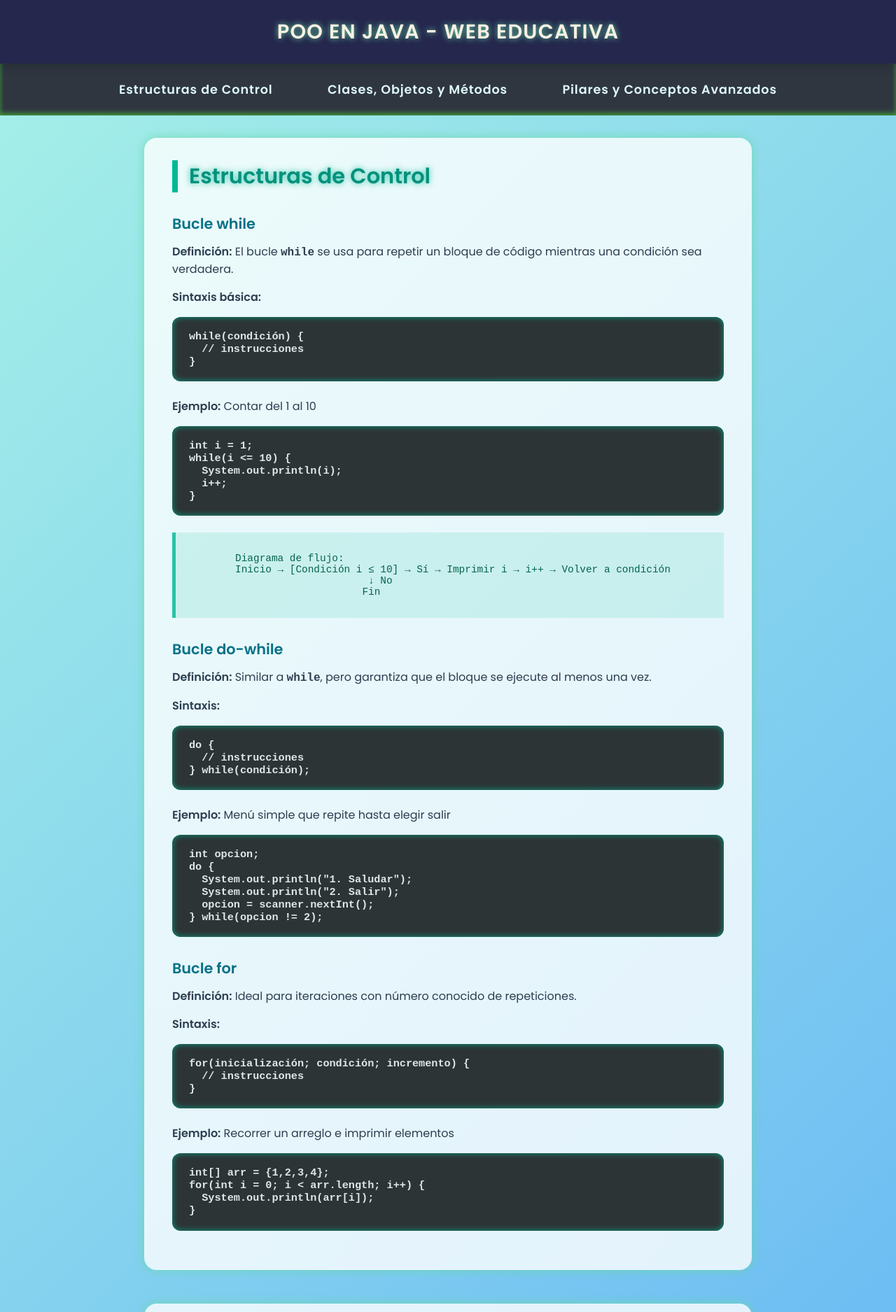
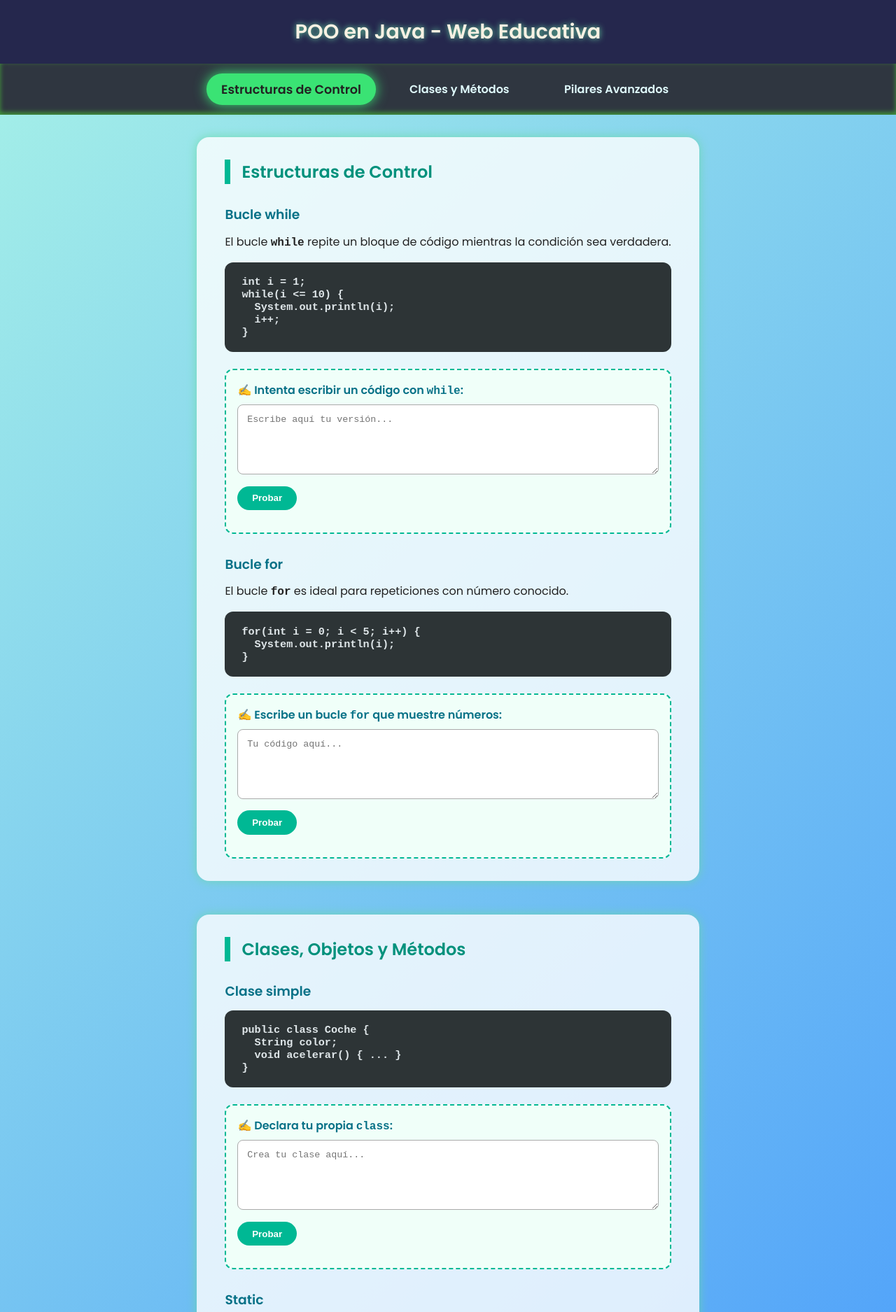
Before and after one commit to miguelangeldh025-jpg/username.github.io, a plain HTML site: page index.html in a window 1280 px wide. Shown: the top 1875 px of the page at 70% size. Drawn offline with Linux system fonts and the light colour scheme.

Commit message:
Update index.html

```diff
--- a/index.html
+++ b/index.html
@@ -5,359 +5,191 @@
   <meta name="viewport" content="width=device-width, initial-scale=1" />
   <title>POO en Java - Web Educativa</title>
 
-  <!-- Fuente moderna y amigable -->
+  <!-- Fuente moderna -->
   <link href="https://fonts.googleapis.com/css2?family=Poppins:wght@400;600&display=swap" rel="stylesheet" />
 
   <style>
     /* Reset básico */
-    * {
-      margin: 0; padding: 0; box-sizing: border-box;
-    }
+    * { margin: 0; padding: 0; box-sizing: border-box; }
     body {
       font-family: 'Poppins', sans-serif;
       background: linear-gradient(135deg, #a6f1e7, #3a8dff);
       color: #222;
       min-height: 100vh;
-      display: flex;
-      flex-direction: column;
+      display: flex; flex-direction: column;
     }
     header {
-      background: #25274d;
-      color: #f7f1e3;
-      padding: 1.5rem 2rem;
-      position: sticky;
-      top: 0;
-      z-index: 1000;
-      box-shadow: 0 0 12px #1d1f2a;
-      font-weight: 700;
-      font-size: 1.8rem;
-      letter-spacing: 1.2px;
-      text-align: center;
-      text-transform: uppercase;
+      background: #25274d; color: #f7f1e3;
+      padding: 1.5rem 2rem; text-align: center;
+      font-weight: 700; font-size: 1.8rem;
       text-shadow: 0 0 8px #68d9a4;
-      user-select: none;
+      position: sticky; top: 0; z-index: 1000;
     }
     nav {
-      background: #2f3640;
-      display: flex;
-      justify-content: center;
-      gap: 2.5rem;
-      padding: 1rem 0;
-      box-shadow: inset 0 -3px 7px #4cd137aa;
-      user-select: none;
+      background: #2f3640; display: flex;
+      justify-content: center; gap: 2.5rem;
+      padding: 1rem 0; box-shadow: inset 0 -3px 7px #4cd137aa;
     }
     nav a {
-      color: #dff9fb;
-      font-weight: 600;
-      text-decoration: none;
-      padding: 0.5rem 1.2rem;
-      border-radius: 50px;
-      transition: all 0.3s ease;
-      letter-spacing: 0.9px;
-      font-size: 1.1rem;
+      color: #dff9fb; font-weight: 600;
+      text-decoration: none; padding: 0.5rem 1.2rem;
+      border-radius: 50px; transition: 0.3s;
     }
     nav a:hover, nav a.active {
-      background: #3ae374;
-      color: #222;
-      box-shadow: 0 0 16px #3ae374;
-      transform: scale(1.1);
+      background: #3ae374; color: #222;
+      box-shadow: 0 0 16px #3ae374; transform: scale(1.1);
     }
-    main {
-      flex-grow: 1;
-      max-width: 900px;
-      margin: 2rem auto;
-      padding: 0 1rem;
-      user-select: text;
+    main { flex-grow: 1; max-width: 900px; margin: 2rem auto; padding: 0 1rem; }
+    section {
+      background: #ffffffcc; margin-bottom: 3rem;
+      border-radius: 18px; padding: 2rem 2.5rem;
+      box-shadow: 0 0 14px #68d9a4cc;
     }
-    section {
-      background: #ffffffcc;
-      margin-bottom: 3rem;
-      border-radius: 18px;
-      padding: 2rem 2.5rem;
-      box-shadow: 0 0 14px #68d9a4cc;
-      transition: background 0.3s ease;
+    section:hover { background: #d4f8e8cc; }
+    h2 {
+      color: #00917c; margin-bottom: 1.5rem;
+      border-left: 8px solid #00b894; padding-left: 1rem;
     }
-    section:hover {
-      background: #d4f8e8cc;
+    h3 { margin-top: 1.8rem; margin-bottom: 0.8rem; color: #077187; }
+    p { font-size: 1rem; line-height: 1.5; margin-bottom: 1rem; }
+    pre {
+      background: #2d3436; color: #dfe6e9;
+      padding: 1.2rem 1.5rem; border-radius: 12px;
+      font-family: 'Courier New', monospace;
+      font-size: 0.95rem; margin-bottom: 1.5rem;
     }
-    h2 {
-      color: #00917c;
-      margin-bottom: 1.5rem;
-      font-weight: 800;
-      border-left: 8px solid #00b894;
-      padding-left: 1rem;
-      text-shadow: 0 0 8px #00b894cc;
-      font-size: 1.9rem;
+    code { font-weight: 700; font-family: 'Courier New', monospace; }
+
+    /* --- Zona de práctica interactiva --- */
+    .practice {
+      margin-top: 1rem; padding: 1rem;
+      border: 2px dashed #00b894; border-radius: 12px;
+      background: #f0fff9;
     }
-    h3 {
-      margin-top: 1.8rem;
-      margin-bottom: 0.8rem;
-      color: #077187;
-      font-weight: 700;
-      font-size: 1.3rem;
+    .practice h4 { margin-bottom: 0.5rem; color: #077187; }
+    .editor {
+      width: 100%; height: 100px; padding: 0.8rem;
+      font-family: monospace; border-radius: 8px;
+      border: 1px solid #aaa; resize: vertical;
     }
-    p {
-      font-size: 1rem;
-      line-height: 1.5;
-      color: #2c3e50;
-      margin-bottom: 1rem;
+    .check-btn {
+      margin-top: 0.6rem; background: #00b894;
+      border: none; padding: 0.6rem 1.3rem;
+      color: white; border-radius: 50px; cursor: pointer;
+      font-weight: 600; transition: 0.3s;
     }
-    pre {
-      background: #2d3436;
-      color: #dfe6e9;
-      padding: 1.2rem 1.5rem;
-      border-radius: 12px;
-      overflow-x: auto;
-      font-family: 'Courier New', Courier, monospace;
-      font-size: 0.95rem;
-      box-shadow: inset 0 0 8px #00b894cc;
-      margin-bottom: 1.5rem;
-      user-select: all;
-    }
-    code {
-      font-weight: 700;
-      font-family: 'Courier New', Courier, monospace;
-    }
-    /* Diagrama texto simplificado */
-    .diagram {
-      background: #00b89422;
-      border-left: 5px solid #00b894cc;
-      padding: 0.8rem 1rem;
-      font-family: monospace;
-      white-space: pre-wrap;
-      margin-bottom: 1.5rem;
-      color: #05644b;
-      font-size: 0.9rem;
-    }
-    /* Botones estilo */
-    button, .btn {
-      background: #00b894;
-      border: none;
-      padding: 0.7rem 1.5rem;
-      color: white;
-      border-radius: 50px;
-      cursor: pointer;
-      font-weight: 600;
-      box-shadow: 0 0 10px #00b894cc;
-      transition: background 0.3s ease, box-shadow 0.3s ease;
-      margin-top: 0.5rem;
-      user-select: none;
-    }
-    button:hover, .btn:hover {
-      background: #00917c;
-      box-shadow: 0 0 18px #00917ccc;
-    }
-    /* Responsive básico */
-    @media (max-width: 600px) {
-      nav {
-        flex-direction: column;
-        gap: 1rem;
-      }
-      main {
-        margin: 1rem;
-        padding: 0 0.5rem;
-      }
-      h2 {
-        font-size: 1.6rem;
-      }
-    }
+    .check-btn:hover { background: #00917c; }
+    .feedback { margin-top: 0.5rem; font-weight: 600; }
+    .feedback.ok { color: #009432; }
+    .feedback.fail { color: #d63031; }
   </style>
 </head>
 <body>
   <header>POO en Java - Web Educativa</header>
   <nav>
     <a href="#control" class="active">Estructuras de Control</a>
-    <a href="#clases">Clases, Objetos y Métodos</a>
-    <a href="#conceptos">Pilares y Conceptos Avanzados</a>
+    <a href="#clases">Clases y Métodos</a>
+    <a href="#conceptos">Pilares Avanzados</a>
   </nav>
 
   <main>
-
     <!-- Sección 1 -->
-    <section id="control" tabindex="0">
+    <section id="control">
       <h2>Estructuras de Control</h2>
 
       <h3>Bucle while</h3>
-      <p><strong>Definición:</strong> El bucle <code>while</code> se usa para repetir un bloque de código mientras una condición sea verdadera.</p>
-      <p><strong>Sintaxis básica:</strong></p>
-      <pre><code>while(condición) {
-  // instrucciones
-}</code></pre>
-      <p><strong>Ejemplo:</strong> Contar del 1 al 10</p>
+      <p>El bucle <code>while</code> repite un bloque de código mientras la condición sea verdadera.</p>
       <pre><code>int i = 1;
 while(i <= 10) {
   System.out.println(i);
   i++;
 }</code></pre>
-      <div class="diagram">
-        Diagrama de flujo:
-        Inicio → [Condición i ≤ 10] → Sí → Imprimir i → i++ → Volver a condición
-                              ↓ No
-                             Fin
+
+      <!-- Interactivo -->
+      <div class="practice">
+        <h4>✍️ Intenta escribir un código con <code>while</code>:</h4>
+        <textarea class="editor" placeholder="Escribe aquí tu versión..."></textarea>
+        <button class="check-btn" data-answer="while">Probar</button>
+        <p class="feedback"></p>
       </div>
 
-      <h3>Bucle do-while</h3>
-      <p><strong>Definición:</strong> Similar a <code>while</code>, pero garantiza que el bloque se ejecute al menos una vez.</p>
-      <p><strong>Sintaxis:</strong></p>
-      <pre><code>do {
-  // instrucciones
-} while(condición);</code></pre>
-      <p><strong>Ejemplo:</strong> Menú simple que repite hasta elegir salir</p>
-      <pre><code>int opcion;
-do {
-  System.out.println("1. Saludar");
-  System.out.println("2. Salir");
-  opcion = scanner.nextInt();
-} while(opcion != 2);</code></pre>
+      <h3>Bucle for</h3>
+      <p>El bucle <code>for</code> es ideal para repeticiones con número conocido.</p>
+      <pre><code>for(int i = 0; i < 5; i++) {
+  System.out.println(i);
+}</code></pre>
 
-      <h3>Bucle for</h3>
-      <p><strong>Definición:</strong> Ideal para iteraciones con número conocido de repeticiones.</p>
-      <p><strong>Sintaxis:</strong></p>
-      <pre><code>for(inicialización; condición; incremento) {
-  // instrucciones
-}</code></pre>
-      <p><strong>Ejemplo:</strong> Recorrer un arreglo e imprimir elementos</p>
-      <pre><code>int[] arr = {1,2,3,4};
-for(int i = 0; i < arr.length; i++) {
-  System.out.println(arr[i]);
-}</code></pre>
+      <div class="practice">
+        <h4>✍️ Escribe un bucle <code>for</code> que muestre números:</h4>
+        <textarea class="editor" placeholder="Tu código aquí..."></textarea>
+        <button class="check-btn" data-answer="for">Probar</button>
+        <p class="feedback"></p>
+      </div>
     </section>
 
     <!-- Sección 2 -->
-    <section id="clases" tabindex="0">
+    <section id="clases">
       <h2>Clases, Objetos y Métodos</h2>
 
-      <h3>Clases y Objetos</h3>
-      <p>Una <strong>clase</strong> es el molde que define atributos y comportamientos (métodos). Un <strong>objeto</strong> es una instancia concreta de esa clase.</p>
-      <p>Analogía: La clase es la "receta" y el objeto es la "galleta" hecha con esa receta.</p>
+      <h3>Clase simple</h3>
       <pre><code>public class Coche {
   String color;
-  String marca;
-  int velocidad;
-
-  public void acelerar() {
-    velocidad += 10;
-  }
-}
-
-Coche miCoche = new Coche();
-miCoche.color = "Rojo";
-miCoche.acelerar();</code></pre>
-
-      <h3>Métodos</h3>
-      <p>Los métodos representan las acciones o comportamientos que puede hacer un objeto.</p>
-
-      <h4>Sobre carga de métodos (Overloading)</h4>
-      <p>Mismo nombre, diferentes parámetros para mayor flexibilidad.</p>
-      <pre><code>public class Calculadora {
-  int sumar(int a, int b) {
-    return a + b;
-  }
-  double sumar(double a, double b) {
-    return a + b;
-  }
+  void acelerar() { ... }
 }</code></pre>
 
-      <h3>Modificador static</h3>
-      <p>Se usa para atributos y métodos que pertenecen a la clase y no a un objeto específico.</p>
-      <pre><code>public class Contador {
-  static int cuenta = 0;
+      <div class="practice">
+        <h4>✍️ Declara tu propia <code>class</code>:</h4>
+        <textarea class="editor" placeholder="Crea tu clase aquí..."></textarea>
+        <button class="check-btn" data-answer="class">Probar</button>
+        <p class="feedback"></p>
+      </div>
 
-  public Contador() {
-    cuenta++;
-  }
+      <h3>Static</h3>
+      <pre><code>static int contador = 0;</code></pre>
 
-  static int getCuenta() {
-    return cuenta;
-  }
-}</code></pre>
-
-      <h3>Clases Locales</h3>
-      <p>Son clases definidas dentro de un método, usadas para tareas muy específicas y con alcance limitado.</p>
-      <pre><code>void metodo() {
-  class Local {
-    void mostrar() {
-      System.out.println("Clase local");
-    }
-  }
-  Local l = new Local();
-  l.mostrar();
-}</code></pre>
+      <div class="practice">
+        <h4>✍️ Usa la palabra clave <code>static</code> en un atributo:</h4>
+        <textarea class="editor"></textarea>
+        <button class="check-btn" data-answer="static">Probar</button>
+        <p class="feedback"></p>
+      </div>
     </section>
 
     <!-- Sección 3 -->
-    <section id="conceptos" tabindex="0">
+    <section id="conceptos">
       <h2>Pilares y Conceptos Avanzados</h2>
 
       <h3>Encapsulamiento</h3>
-      <p>Protección de los datos ocultándolos con modificadores <code>private</code> y usando métodos <code>get</code> y <code>set</code> para accederlos.</p>
-      <pre><code>public class Persona {
-  private String nombre;
+      <pre><code>private String nombre;
+public String getNombre() { ... }</code></pre>
 
-  public String getNombre() {
-    return nombre;
-  }
-
-  public void setNombre(String nombre) {
-    this.nombre = nombre;
-  }
-}</code></pre>
-
-      <h3>Composición y Delegación</h3>
-      <p>La composición es cuando una clase incluye objetos de otras clases como atributos.</p>
-      <p>La delegación consiste en que un objeto “delegue” tareas a otro para no hacer todo él mismo.</p>
-      <pre><code>class Motor {
-  void arrancar() {
-    System.out.println("Motor arrancado");
-  }
-}
-
-class Coche {
-  Motor motor = new Motor();
-
-  void encender() {
-    motor.arrancar(); // delegación
-  }
-}</code></pre>
-
-      <h3>Clases Envoltorio (Wrapper)</h3>
-      <p>Son clases que envuelven tipos primitivos para tratarlos como objetos y usar métodos especiales.</p>
-      <pre><code>Integer numero = 10;
-Double decimal = 15.5;
-
-int n = numero.intValue();
-double d = decimal.doubleValue();</code></pre>
-
+      <div class="practice">
+        <h4>✍️ Escribe una variable <code>private</code>:</h4>
+        <textarea class="editor"></textarea>
+        <button class="check-btn" data-answer="private">Probar</button>
+        <p class="feedback"></p>
+      </div>
     </section>
-
   </main>
 
   <script>
-    // Para cambiar clase active en el nav al hacer scroll y click
-    const sections = document.querySelectorAll('section');
-    const navLinks = document.querySelectorAll('nav a');
+    // --- Script interactivo ---
+    const buttons = document.querySelectorAll('.check-btn');
+    buttons.forEach(btn => {
+      btn.addEventListener('click', () => {
+        const practice = btn.closest('.practice');
+        const textarea = practice.querySelector('.editor');
+        const feedback = practice.querySelector('.feedback');
+        const keyword = btn.getAttribute('data-answer').toLowerCase();
+        const userCode = textarea.value.toLowerCase();
 
-    window.addEventListener('scroll', () => {
-      let current = '';
-      sections.forEach(section => {
-        const sectionTop = section.offsetTop - 70;
-        if(pageYOffset >= sectionTop) {
-          current = section.getAttribute('id');
+        if (userCode.includes(keyword)) {
+          feedback.textContent = "✅ ¡Bien hecho! Has usado " + keyword;
+          feedback.className = "feedback ok";
+        } else {
+          feedback.textContent = "⚠️ Ups... intenta incluir '" + keyword + "'";
+          feedback.className = "feedback fail";
         }
-      });
-
-      navLinks.forEach(link => {
-        link.classList.remove('active');
-        if(link.getAttribute('href') === '#' + current) {
-          link.classList.add('active');
-        }
-      });
-    });
-
-    navLinks.forEach(link => {
-      link.addEventListener('click', e => {
-        navLinks.forEach(l => l.classList.remove('active'));
-        e.target.classList.add('active');
       });
     });
   </script>
```
